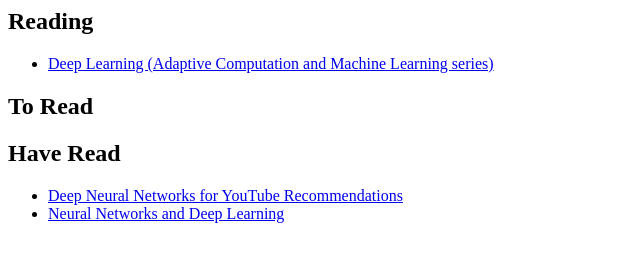
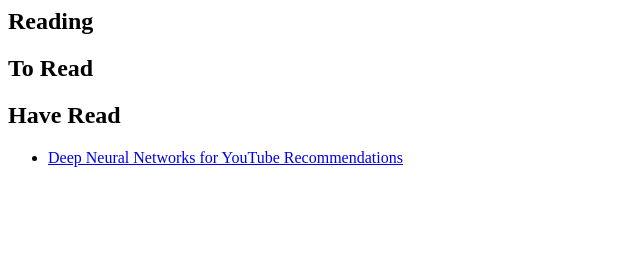
Before and after one commit to photonzhao/photonzhao.github.io, a plain HTML site: page index.html in a window 1280 px wide. Shown: the whole page, without its empty margins (0-640 px from the left). Drawn offline with Linux system fonts and the light colour scheme.

Commit message:
remove books

```diff
--- a/index.html
+++ b/index.html
@@ -1,10 +1,6 @@
 <h2>Reading</h2>
-<ul>
-	<li><a href='https://www.amazon.com/Deep-Learning-Adaptive-Computation-Machine-ebook/dp/B01MRVFGX4/ref=sr_1_1?ie=UTF8&qid=1511023457&sr=8-1&keywords=deep+learning'>Deep Learning (Adaptive Computation and Machine Learning series)</a></li>
-</ul>
 <h2>To Read</h2>
 <h2>Have Read</h2>
 <ul>
 	<li><a href='https://research.google.com/pubs/pub45530.html'>Deep Neural Networks for YouTube Recommendations</a></li>
-	<li><a href='http://neuralnetworksanddeeplearning.com/index.html'>Neural Networks and Deep Learning</a></li>
 </ul>
```
